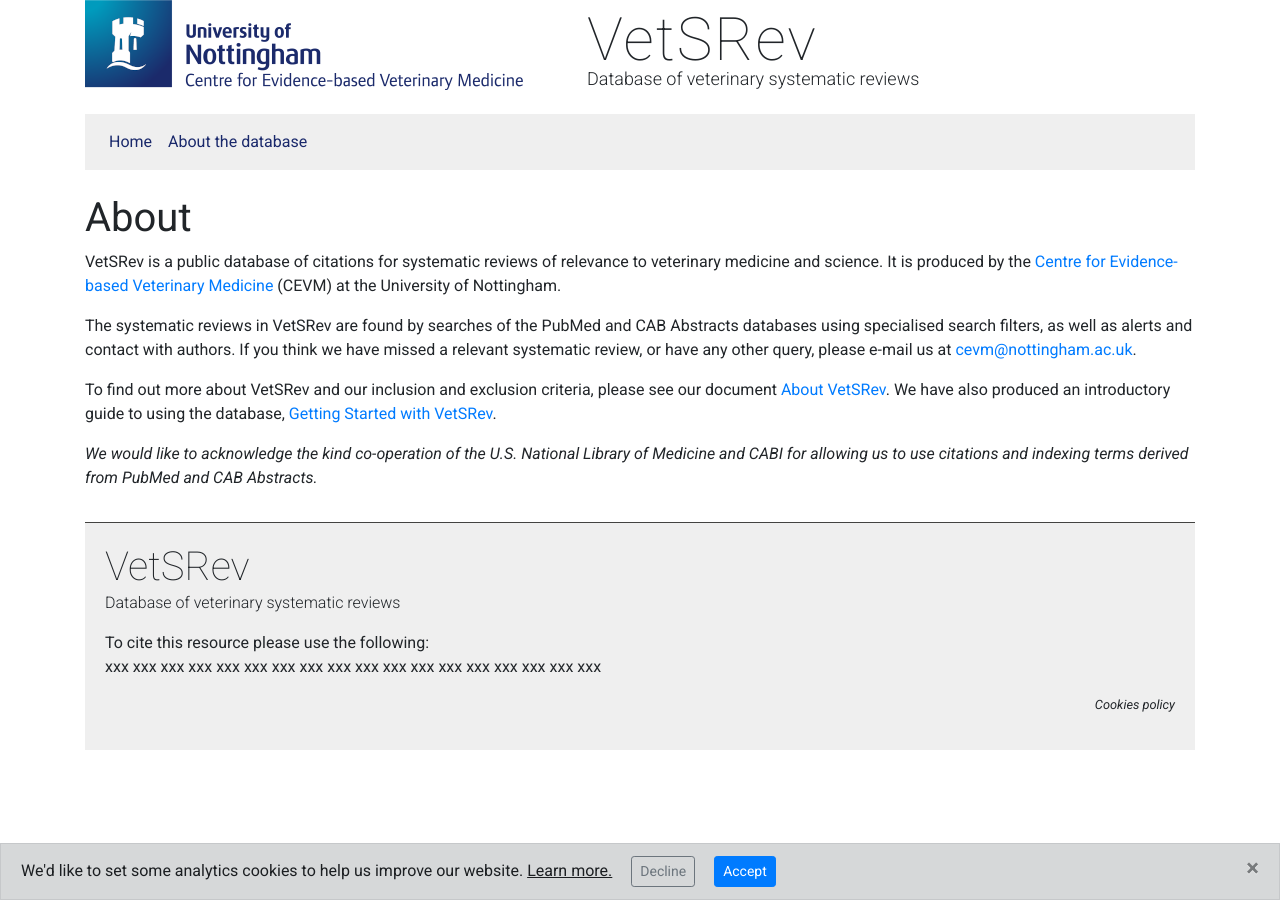
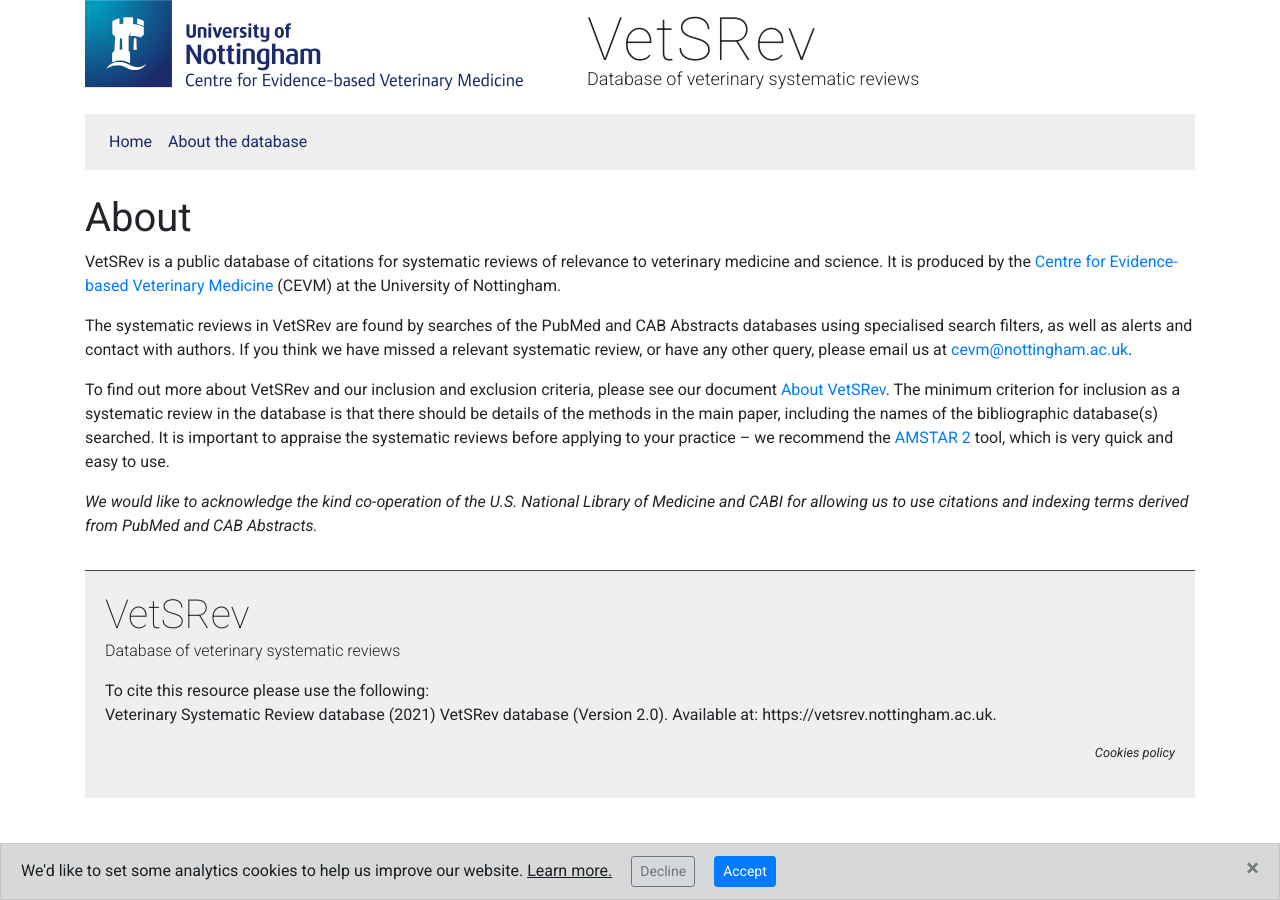
Before and after one commit to drmikeuk/vets, a Jekyll site: the page built from about.md, in a window 1280 px wide. Built offline with Jekyll 4.4.1, drawn with Linux system fonts in a browser that asks for light colours.

Commit message:
text re cite; about pdf

```diff
--- a/_config.yml
+++ b/_config.yml
@@ -17,10 +17,10 @@ plugins: ['jekyll/scholar']
 scholar:
   source: ./_bibliography
   style: ./_bibliography/apakeywords.csl
-  #bibliography: vetsrevdemo.bib
-  bibliography: vetsrevtest.bib
+  bibliography: vetsrevdemo.bib
+  #bibliography: vetsrevtest.bib
   #bibliography: hgf.bib
   sort_by: year,author
   order: descending,ascending
   bibliography_list_tag: ul
-  details_link: <i></i>
+  details_link: <i>View</i>
--- a/_layouts/page.html
+++ b/_layouts/page.html
@@ -61,7 +61,7 @@
       <p class="strap">Database of veterinary systematic reviews</p>
 
       <p>To cite this resource please use the following:</br>
-      xxx xxx xxx xxx xxx xxx xxx xxx xxx xxx xxx xxx xxx xxx xxx xxx xxx xxx </p>
+      Veterinary Systematic Review database (2021) VetSRev database (Version 2.0). Available at: https://vetsrev.nottingham.ac.uk.</p>
 
 
       <p class="smallprint"><a href="/cookies.html">Cookies policy</a></p>
--- a/about.md
+++ b/about.md
@@ -7,8 +7,10 @@ title: "About"
 
 VetSRev is a public database of citations for systematic reviews of relevance to veterinary medicine and science. It is produced by the [Centre for Evidence-based Veterinary Medicine](http://www.nottingham.ac.uk/cevm/index.aspx) (CEVM) at the University of Nottingham.
 
-The systematic reviews in VetSRev are found by searches of the PubMed and CAB Abstracts databases using specialised search filters, as well as alerts and contact with authors. If you think we have missed a relevant systematic review, or have any other query, please e-mail us at [cevm@nottingham.ac.uk](mailto:cevm@nottingham.ac.uk).
+The systematic reviews in VetSRev are found by searches of the PubMed and CAB Abstracts databases using specialised search filters, as well as alerts and contact with authors. If you think we have missed a relevant systematic review, or have any other query, please email us at [cevm@nottingham.ac.uk](mailto:cevm@nottingham.ac.uk).
 
-To find out more about VetSRev and our inclusion and exclusion criteria, please see our document [About VetSRev](/About-VetSRev.pdf). We have also produced an introductory guide to using the database, [Getting Started with VetSRev](#).
+To find out more about VetSRev and our inclusion and exclusion criteria, please see our document [About VetSRev](/About-VetSRev.pdf). The minimum criterion for inclusion as a systematic review in the database is that there should be details of the methods in the main paper, including the names of the bibliographic database(s) searched. It is important to appraise the systematic reviews before applying to your practice – we recommend the [AMSTAR 2](https://amstar.ca/Amstar-2.php) tool, which is very quick and easy to use.
+
+<!--If you are new to VetSRev, take a look at our [Introductory guide to using the database](#).-->
 
 _We would like to acknowledge the kind co-operation of the U.S. National Library of Medicine and CABI  for allowing us to use citations and indexing terms derived from PubMed and CAB Abstracts._
```
Also changed, not shown: 1 other file.
